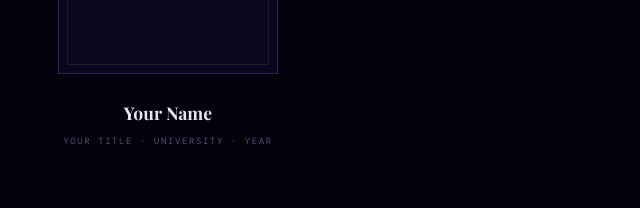
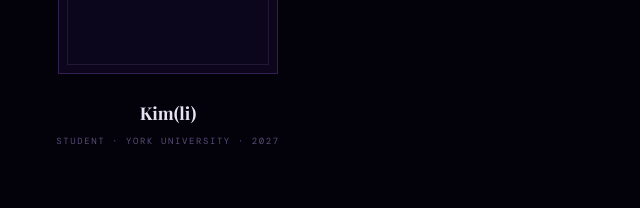
Before and after one commit to kimliberlyn/kimliberlyn.github.io, a plain HTML site: page index.html in a window 1280 px wide. Shown: the part 1292-1500 px from the top of the page, 26-666 px from the left. Drawn offline with nearby package versions, Linux system fonts and the light colour scheme; a web font is replaced by a local one.

Commit message:
Update index.html

```diff
--- a/index.html
+++ b/index.html
@@ -380,8 +380,8 @@ footer { position:relative; z-index:3; padding:2rem 4rem; border-top:1px solid r
         </div>
       </div>
       <div class="name-card">
-        <h3>Your Name</h3>
-        <p>Your Title · University · Year</p>
+        <h3>Kim(li)</h3>
+        <p>Student · York University · 2027</p>
       </div>
     </div>
     <div class="about-text">
```
